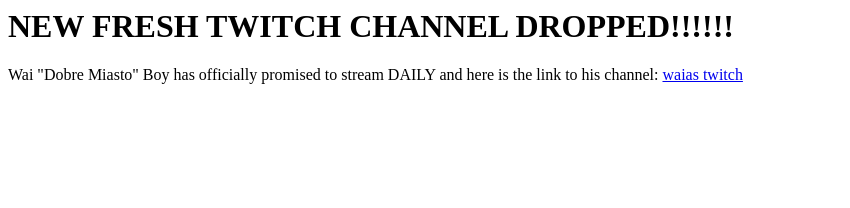
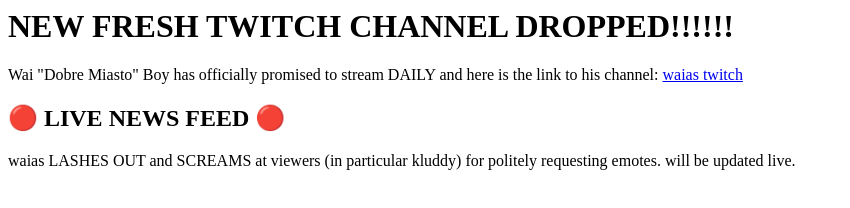
Before and after one commit to kluddy1/kluddy-site, a plain HTML site: page waias.html in a window 1280 px wide. Shown: the whole page, without its empty margins (0-850 px from the left). Drawn offline with Linux system fonts and the light colour scheme.

Commit message:
Update waias.html

```diff
--- a/waias.html
+++ b/waias.html
@@ -4,5 +4,8 @@
       <h1>NEW FRESH TWITCH CHANNEL DROPPED!!!!!!</h1>
       <p1>Wai "Dobre Miasto" Boy has officially promised to stream DAILY and here is the link to his channel:</p1>
       <a href="https://www.twitch.tv/waiwaiwaias">waias twitch</a>
+      <br>
+      <h2>🔴 LIVE NEWS FEED 🔴</h2>
+      <p2>waias LASHES OUT and SCREAMS at viewers (in particular kluddy) for politely requesting emotes. will be updated live.</p2>
     </body>
 </html>
```
